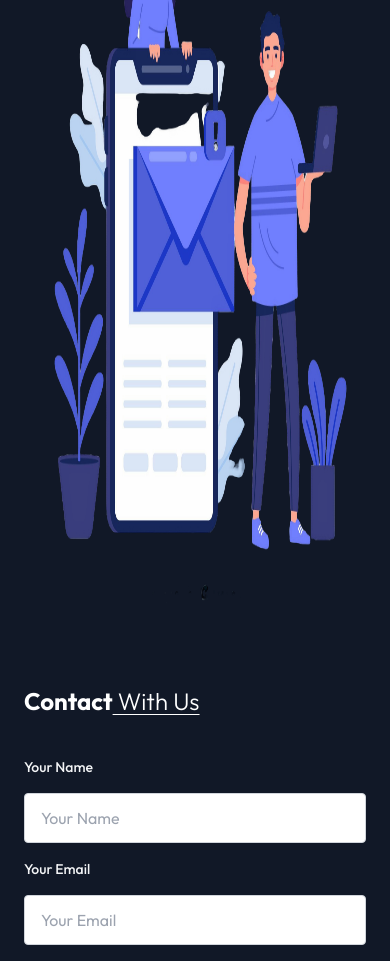
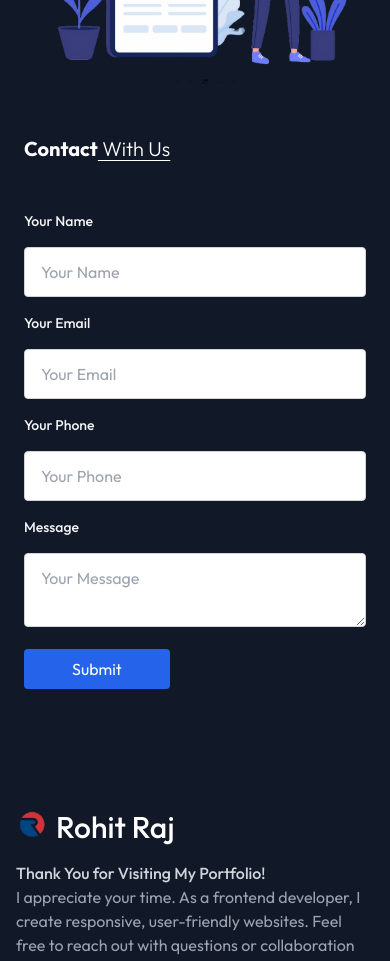
Before and after one commit to rohit-raj7/Portolio, a React (Vite) app: page / in a window 390 px wide. Shown: the part 5700-6661 px from the top of the page. Built offline with nearby package versions, Linux system fonts and the light colour scheme.

Commit message:
Update Contact.jsx

```diff
--- a/src/Components/Contact.jsx
+++ b/src/Components/Contact.jsx
@@ -1,3 +1,4 @@
+
 import React from 'react';
 import { toast } from 'react-toastify';
 import { assets } from '../assets/assets';
@@ -56,29 +57,28 @@ function Contact() {
 
   return (
     <div
-
-      id="Contact" className="text-center p-6 py-20 lg:px-32 w-full overflow-hidden flex flex-col lg:flex-row items-center justify-between"
+      id="Contact"
+      className="text-center p-6 py-10 lg:py-20 lg:px-32 w-full flex flex-col lg:flex-row items-center justify-between"
     >
-
-      <div className="w-full lg:w-1/2 h-full flex justify-center items-center mb-10 lg:mb-0">
-      <img
-      src={assets.message_img}
-  alt="Contact Us"
-  className="w-full h-screen sm:w-[63%] sm:h-auto"
-     />
-
+      {/* Left Section */}
+      <div className="w-full lg:w-1/2 flex justify-center items-center mb-8 lg:mb-0">
+        <img
+          src={assets.message_img}
+          alt="Contact Us"
+          className="w-full sm:w-3/4 h-auto"
+        />
       </div>
 
-
-      <div className="w-full lg:w-1/2 text-left">
-        <h1 className="text-2xl sm:text-4xl font-bold mb-2 text-start">
+      {/* Right Section */}
+      <div className="w-full lg:w-1/2">
+        <h1 className="text-xl sm:text-2xl lg:text-4xl font-bold mb-4 text-start">
           Contact
           <span className="underline underline-offset-4 decoration-1 font-light"> With Us</span>
         </h1>
         <form onSubmit={onSubmit} className="flex flex-wrap max-w-2xl mx-auto text-gray-600 pt-8 gap-4">
           <div className="w-full md:w-1/2 text-left">
             <label className="block mb-2 text-sm font-medium text-gray-100">Your Name</label>
-            <input
+             <input
               className="w-full border border-gray-300 rounded py-3 px-4 mt-2 focus:ring-2 focus:ring-blue-500 focus:outline-none"
               name="Name"
               type="text"
@@ -123,7 +123,6 @@ function Contact() {
           </button>
         </form>
       </div>
-
     </div>
   );
 }
```
